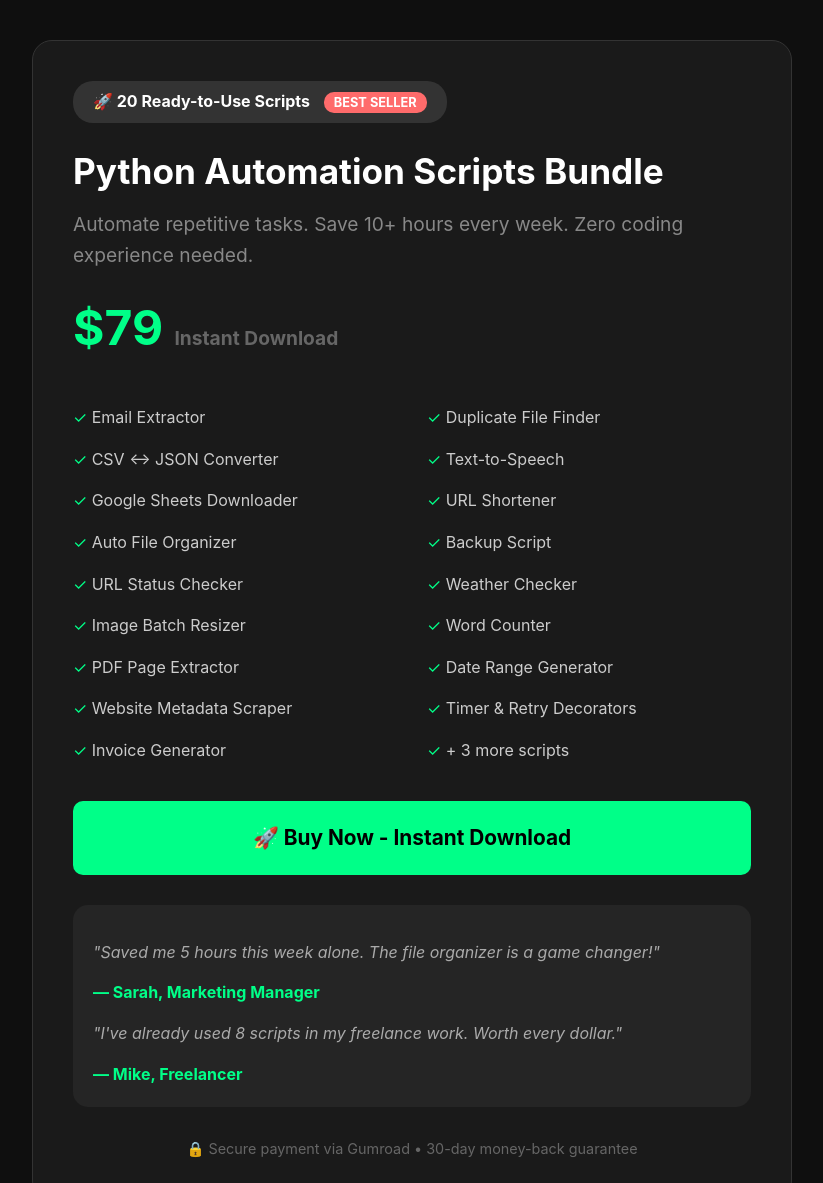
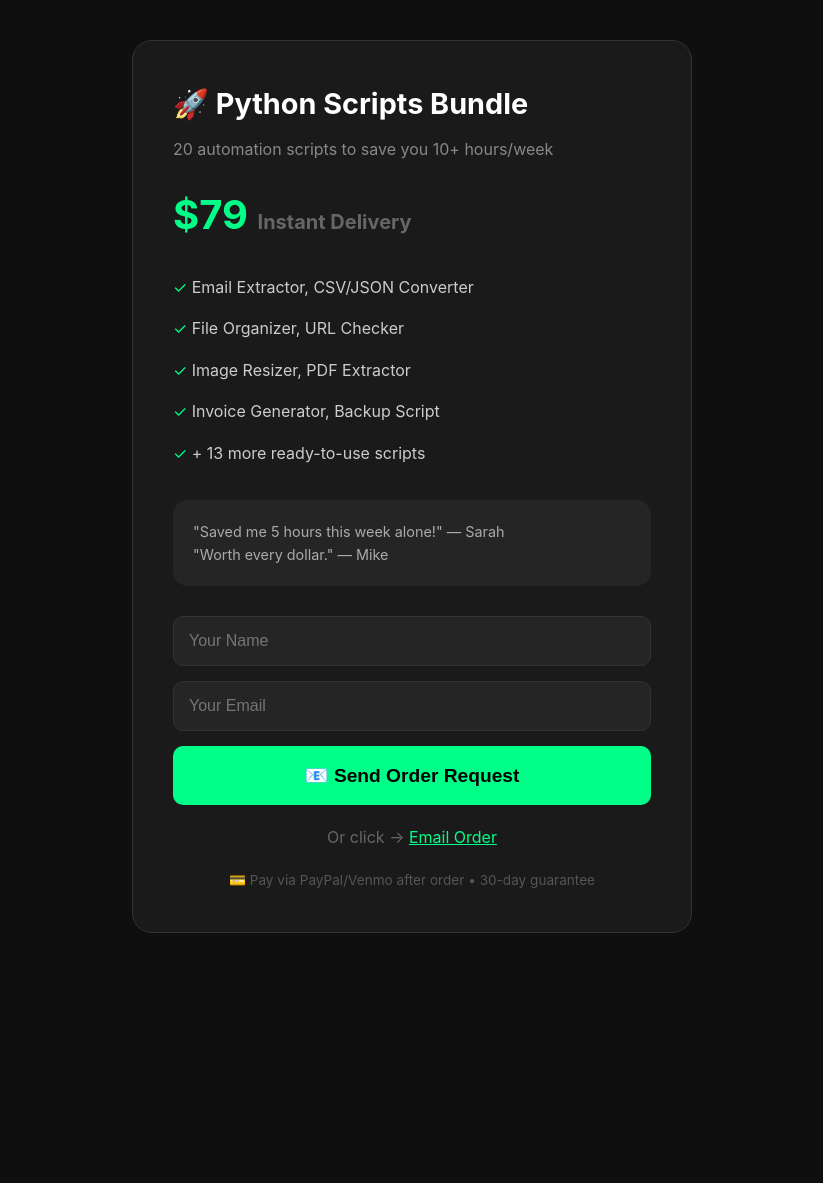
Before and after one commit to everycompanyclaw/company-automation, a plain HTML site: page products/python-scripts/index.html in a window 1280 px wide. Shown: the top 1183 px of the page, without its empty margins (228-1051 px from the left). After the commit the page ends 973 px from the top, so only its background shows below. Drawn offline with Linux system fonts and the light colour scheme.

Commit message:
Company ops: order form via email, working buy flow

```diff
--- a/products/python-scripts/index.html
+++ b/products/python-scripts/index.html
@@ -3,76 +3,60 @@
 <head>
     <meta charset="UTF-8">
     <meta name="viewport" content="width=device-width, initial-scale=1.0">
-    <title>Python Automation Scripts Bundle - Automate Your Business</title>
-    <meta name="description" content="20 ready-to-use Python scripts to automate your business. Save hours every week.">
+    <title>Python Automation Scripts Bundle - Order Now</title>
     <style>
         * { margin: 0; padding: 0; box-sizing: border-box; }
         body { font-family: -apple-system, BlinkMacSystemFont, 'Segoe UI', sans-serif; line-height: 1.6; color: #333; background: #0f0f0f; }
-        .container { max-width: 800px; margin: 0 auto; padding: 40px 20px; }
+        .container { max-width: 600px; margin: 0 auto; padding: 40px 20px; }
         .card { background: #1a1a1a; border-radius: 20px; padding: 40px; border: 1px solid #333; }
-        h1 { color: #fff; font-size: 2.2em; margin-bottom: 10px; }
-        .tagline { color: #888; font-size: 1.2em; margin-bottom: 20px; }
-        .price { font-size: 3em; color: #00ff88; font-weight: bold; margin: 20px 0; }
-        .price span { font-size: 0.4em; color: #666; }
-        .features { margin: 30px 0; columns: 2; column-gap: 30px; }
-        .feature { color: #ccc; padding: 8px 0; break-inside: avoid; }
+        h1 { color: #fff; font-size: 1.8em; margin-bottom: 10px; }
+        .price { font-size: 2.5em; color: #00ff88; font-weight: bold; margin: 20px 0; }
+        .price span { font-size: 0.5em; color: #666; }
+        .features { margin: 20px 0; }
+        .feature { color: #ccc; padding: 8px 0; }
         .feature::before { content: "✓ "; color: #00ff88; }
-        .cta { display: block; background: #00ff88; color: #000; text-align: center; padding: 20px; border-radius: 10px; font-size: 1.3em; font-weight: bold; text-decoration: none; margin: 30px 0; transition: transform 0.2s; }
-        .cta:hover { transform: scale(1.02); }
-        .guarantee { color: #666; text-align: center; font-size: 0.9em; margin-top: 15px; }
-        .scripts-count { background: #333; color: #fff; padding: 8px 20px; border-radius: 20px; display: inline-block; margin-bottom: 20px; font-weight: bold; }
-        .badge { background: #ff6b6b; color: #fff; padding: 3px 10px; border-radius: 10px; font-size: 0.8em; margin-left: 10px; }
-        .testimonials { background: #252525; padding: 20px; border-radius: 15px; margin: 30px 0; }
-        .testimonial { color: #aaa; font-style: italic; margin: 15px 0; }
-        .testimonial-author { color: #00ff88; font-style: normal; font-weight: bold; }
-        .footer { text-align: center; color: #555; margin-top: 40px; padding-top: 20px; border-top: 1px solid #333; }
+        .order-form { margin-top: 30px; }
+        .order-form input { width: 100%; padding: 15px; margin-bottom: 15px; border-radius: 10px; border: 1px solid #333; background: #252525; color: #fff; font-size: 16px; }
+        .order-form input:focus { outline: none; border-color: #00ff88; }
+        .order-btn { width: 100%; background: #00ff88; color: #000; padding: 18px; border: none; border-radius: 10px; font-size: 1.2em; font-weight: bold; cursor: pointer; }
+        .order-btn:hover { background: #00cc6a; }
+        .alt { text-align: center; color: #666; margin-top: 20px; }
+        .alt a { color: #00ff88; }
+        .testimonials { background: #252525; padding: 20px; border-radius: 15px; margin: 25px 0; }
+        .testimonial { color: #aaa; font-size: 0.9em; }
+        .guarantee { color: #555; text-align: center; font-size: 0.85em; margin-top: 20px; }
     </style>
 </head>
 <body>
     <div class="container">
         <div class="card">
-            <span class="scripts-count">🚀 20 Ready-to-Use Scripts <span class="badge">BEST SELLER</span></span>
-            <h1>Python Automation Scripts Bundle</h1>
-            <p class="tagline">Automate repetitive tasks. Save 10+ hours every week. Zero coding experience needed.</p>
+            <h1>🚀 Python Scripts Bundle</h1>
+            <p style="color:#888; margin-bottom:20px;">20 automation scripts to save you 10+ hours/week</p>
 
-            <div class="price">$79 <span>Instant Download</span></div>
+            <div class="price">$79 <span>Instant Delivery</span></div>
 
             <div class="features">
-                <div class="feature">Email Extractor</div>
-                <div class="feature">CSV ↔ JSON Converter</div>
-                <div class="feature">Google Sheets Downloader</div>
-                <div class="feature">Auto File Organizer</div>
-                <div class="feature">URL Status Checker</div>
-                <div class="feature">Image Batch Resizer</div>
-                <div class="feature">PDF Page Extractor</div>
-                <div class="feature">Website Metadata Scraper</div>
-                <div class="feature">Invoice Generator</div>
-                <div class="feature">Duplicate File Finder</div>
-                <div class="feature">Text-to-Speech</div>
-                <div class="feature">URL Shortener</div>
-                <div class="feature">Backup Script</div>
-                <div class="feature">Weather Checker</div>
-                <div class="feature">Word Counter</div>
-                <div class="feature">Date Range Generator</div>
-                <div class="feature">Timer & Retry Decorators</div>
-                <div class="feature">+ 3 more scripts</div>
+                <div class="feature">Email Extractor, CSV/JSON Converter</div>
+                <div class="feature">File Organizer, URL Checker</div>
+                <div class="feature">Image Resizer, PDF Extractor</div>
+                <div class="feature">Invoice Generator, Backup Script</div>
+                <div class="feature">+ 13 more ready-to-use scripts</div>
             </div>
 
-            <a href="https://gumroad.com/l/python-scripts-bundle" class="cta">🚀 Buy Now - Instant Download</a>
-
             <div class="testimonials">
-                <div class="testimonial">"Saved me 5 hours this week alone. The file organizer is a game changer!"</div>
-                <div class="testimonial-author">— Sarah, Marketing Manager</div>
-                <div class="testimonial">"I've already used 8 scripts in my freelance work. Worth every dollar."</div>
-                <div class="testimonial-author">— Mike, Freelancer</div>
+                <div class="testimonial">"Saved me 5 hours this week alone!" — Sarah</div>
+                <div class="testimonial">"Worth every dollar." — Mike</div>
             </div>
 
-            <p class="guarantee">🔒 Secure payment via Gumroad • 30-day money-back guarantee</p>
-        </div>
+            <form class="order-form" action="mailto:everycompanyclaw@gmail.com?subject=ORDER%20Python%20Scripts%20Bundle&body=Hi,%0D%0A%0D%0AI%20want%20to%20buy%20the%20Python%20Scripts%20Bundle%20($79).%0D%0A%0D%0AMy%20email:%0D%0A%0D%0AThanks!" method="post" enctype="text/plain">
+                <input type="text" placeholder="Your Name" required>
+                <input type="email" placeholder="Your Email" required>
+                <button type="submit" class="order-btn">📧 Send Order Request</button>
+            </form>
 
-        <div class="footer">
-            <p>📧 everycompanyclaw@gmail.com</p>
-            <p>Made with 🤖 by MK Automation</p>
+            <p class="alt">Or click → <a href="mailto:everycompanyclaw@gmail.com?subject=ORDER Python Scripts Bundle&body=Hi, I want to buy the Python Scripts Bundle ($79). My email: ">Email Order</a></p>
+
+            <p class="guarantee">💳 Pay via PayPal/Venmo after order • 30-day guarantee</p>
         </div>
     </div>
 </body>
```
